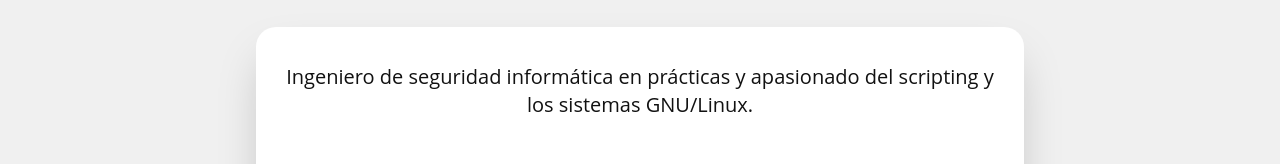
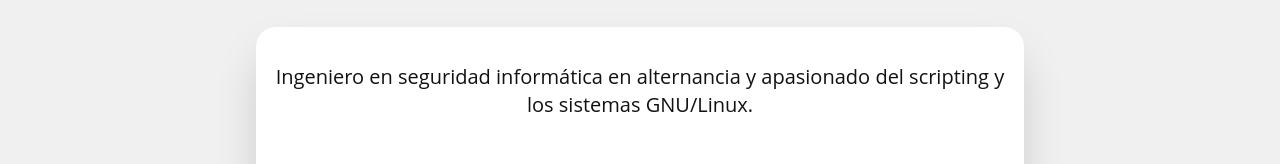
Before and after one commit to avirgos/portfolio, a plain HTML site: page es/index.html in a window 1280 px wide. Shown: the part 430-594 px from the top of the page. Drawn offline with Linux system fonts and the light colour scheme.

Commit message:
About Me spanish section update

```diff
--- a/es/index.html
+++ b/es/index.html
@@ -112,7 +112,7 @@
         </h2>
         <div class="about-me-container">
             <div class="about-me-content">
-                <p>Ingeniero de seguridad informática en prácticas y apasionado del scripting y los sistemas GNU/Linux.</p>
+                <p>Ingeniero en seguridad informática en alternancia y apasionado del scripting y los sistemas GNU/Linux.</p>
                 <p>También me interesa la administración de sistemas y redes y el desarrollo de software</p>
             </div>
         </div>
```
